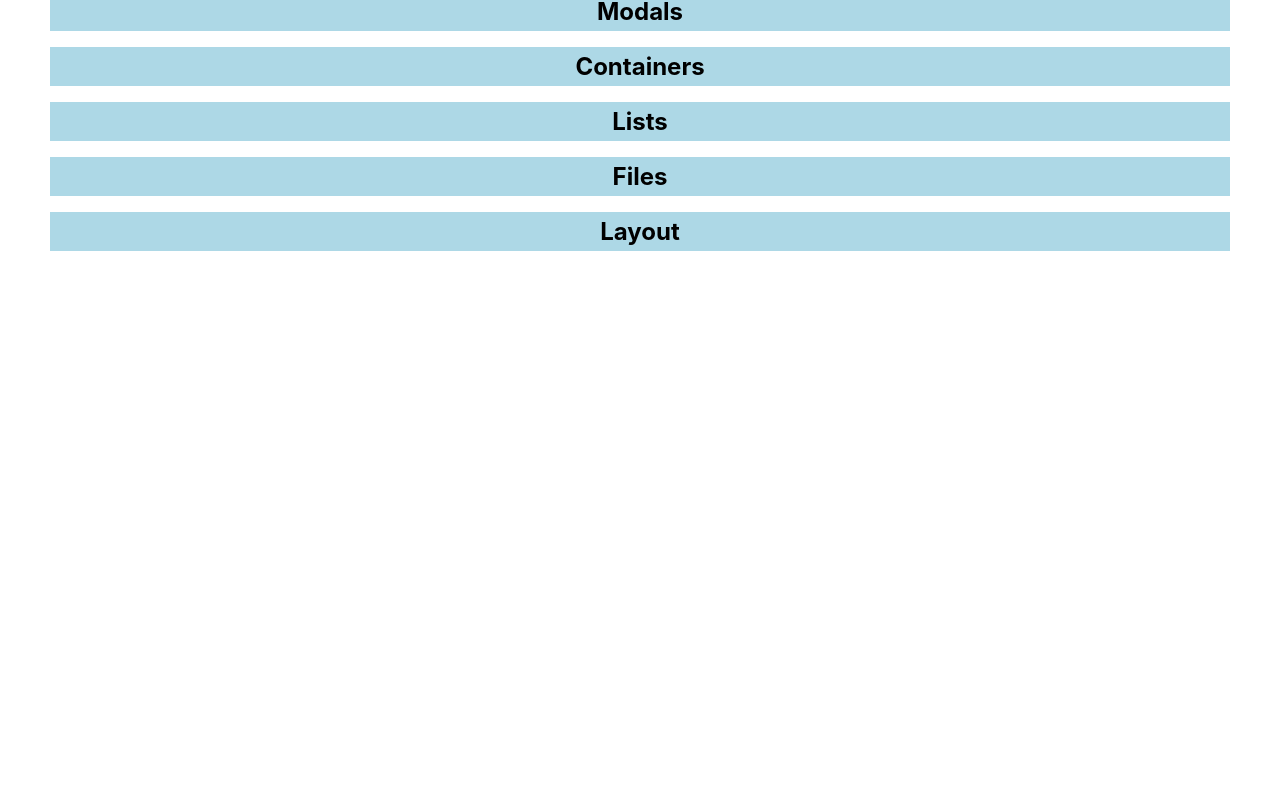
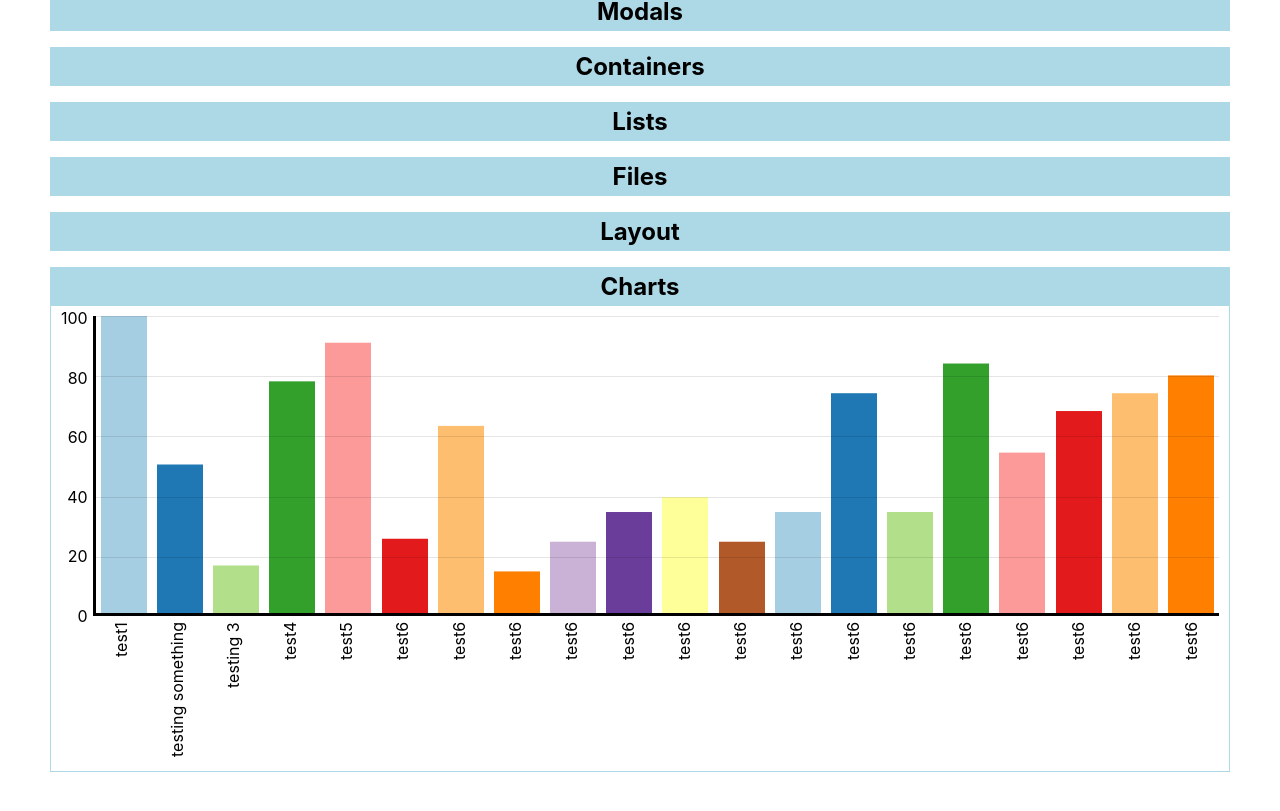
Before and after one commit to Vyper248/React-Components, a React (Create React App) app: page / in a window 1280 px wide. Shown: the part 525-1336 px from the top of the page. Before the commit the page ends 1281 px from the top, so only its background shows below. Built offline with nearby package versions, Linux system fonts and the light colour scheme.

Commit message:
Added BarChart component

```diff
--- a/src/App.js
+++ b/src/App.js
@@ -44,6 +44,7 @@ import Download from './components/Files/Download';
 
 import Card from './components/Layout/Card';
 import Grid from './components/Layout/Grid';
+import BarChart from './components/Charts/BarChart';
 
 function App() {
 	const [textInput, setTextInput] = useState('Hello');
@@ -73,6 +74,29 @@ function App() {
 		['Dan', '1987-07-01', 'London', 'UK'],
 		['Phil', '1993-10-27', 'Cambridge', 'UK'],
 		['Heather', '1984-05-16', 'Paris', 'France']
+	];
+
+	const chartData = [
+		{label: 'test1', value: 100},
+		{label: 'testing something', value: 50},
+		{label: 'testing 3', value: 16},
+		{label: 'test4', value: 78},
+		{label: 'test5', value: 91},
+		{label: 'test6', value: 25},
+		{label: 'test6', value: 63},
+		{label: 'test6', value: 14},
+		{label: 'test6', value: 24},
+		{label: 'test6', value: 34},
+		{label: 'test6', value: 39},
+		{label: 'test6', value: 24},
+		{label: 'test6', value: 34},
+		{label: 'test6', value: 74},
+		{label: 'test6', value: 34},
+		{label: 'test6', value: 84},
+		{label: 'test6', value: 54},
+		{label: 'test6', value: 68},
+		{label: 'test6', value: 74},
+		{label: 'test6', value: 80},
 	];
 
 	const onChangeList = (arr) => {
@@ -323,6 +347,10 @@ function App() {
 					</Grid>
 				</DropdownContainer>
 
+				<DropdownContainer heading='Charts' open={true} instant={true}>
+					<BarChart rangeStart={0} rangeEnd={100} data={chartData}/>
+				</DropdownContainer>
+
 				{/* Modals should be at the end to prevent possible glitches */}
 				<Modal open={modal1Open} width='400px' closeFunc={() => setModal1Open(false)} closeOnClickOutside={true}>
 					<section>
--- /dev/null
+++ b/src/components/Charts/BarChart.js
@@ -0,0 +1,132 @@
+import styled from 'styled-components';
+
+const StyledComp = styled.div`
+    display: grid;
+    grid-template-columns: fit-content(50px) auto;
+
+    & #container {
+        overflow: scroll;
+        text-align: left;
+    }
+
+    & #range {
+        position: relative;
+        top: -8px;
+        display: flex;
+        flex-direction: column;
+        justify-content: space-between;
+        height: ${props => props.height+18+'px'};
+
+        div {
+            text-align: right;
+            margin-right: 5px;
+        }
+    }
+
+    & #chart, & #labels {
+        width: ${props => props.width ? props.width : '100%'};
+        min-width: ${props => `${props.numberItems*30}px`};
+        max-width: ${props => props.maxBarWidth ? `${props.numberItems*props.maxBarWidth}px` : ''};
+        display: inline-grid;
+        grid-template-columns: repeat(${props => props.numberItems}, 1fr);
+        grid-gap: 10px;
+        padding-left: 5px;
+        padding-right: 5px;
+    }
+
+    & #chart {
+        height: ${props => props.height+'px'};
+        border-left: 3px solid black;
+        border-bottom: 3px solid black;
+
+        .bar {
+            display: inline-block;
+            background-color: #DDD;
+            width: 100%;
+            height: 100%;
+            transform-origin: bottom;
+            transition: 0.5s transform;
+            margin: auto;
+        }
+    }
+
+    & #labels {
+        .label {
+            display: inline-flex;
+            width: 100%;
+            writing-mode: vertical-lr;
+            transform: rotate(180deg);
+            justify-content: flex-end;
+            align-items: center;
+            margin-top: 5px;
+        }
+    }
+
+    & #chartContainer {
+        position: relative;
+
+        .rangeLine {
+            border-bottom: 1px solid black;
+            opacity: 0.1;
+            width: calc(100% - 3px);
+            max-width: ${props => props.width ? props.width : `${props.numberItems*props.maxBarWidth}px`};
+            position: absolute;
+            top: 50%;
+            left: 3px;
+            z-index: 2;
+        }
+    }
+
+`
+
+const BarChart = ({rangeStart, rangeEnd, data, height=300, sameColor, rangeLines=5, ...rest}) => {
+    const colors = ['#a6cee3','#1f78b4','#b2df8a','#33a02c','#fb9a99','#e31a1c','#fdbf6f','#ff7f00','#cab2d6','#6a3d9a','#ffff99','#b15928'];
+    if (rangeLines > 10) rangeLines = 10;
+    if (rangeLines < 1) rangeLines = 1;
+
+    let lowestValue = data.reduce((a,c) => {
+        if (c.value < a) return c.value;
+        return a;
+    }, Infinity);
+
+    let highestValue = data.reduce((a,c) => {
+        if (c.value > a) return c.value;
+        return a;
+    }, 0);
+
+    if (rangeStart === undefined) rangeStart = lowestValue < 100 ? 0 : lowestValue;
+    if (rangeEnd === undefined) rangeEnd = highestValue;
+
+    let mappedData = data.map((obj, i) => {
+        let newObj = {...obj};
+        newObj.height = newObj.value / rangeEnd;
+        newObj.color = sameColor === undefined ? colors[i%colors.length] : sameColor;
+        newObj.id = i;
+        return newObj;
+    });
+
+    //create array used for creating range lines and values
+    let rangeArr = new Array(rangeLines).fill(1).map((x,i) => Math.round((rangeEnd/rangeLines) * (rangeLines - i)));
+
+    return (
+        <StyledComp height={height} numberItems={data.length} {...rest}>
+            <div id='range'>
+                { rangeArr.map(x => <div>{x}</div>) }
+                <div>{rangeStart}</div>
+            </div>
+            <div id='container'>
+                <div id='chartContainer'>
+                    { rangeArr.map((x,i) => <div className='rangeLine' style={{top:`${(100/rangeArr.length)*i}%`}}></div>) }
+                    <div id='chart'>
+                        { mappedData.map(obj => <div title={obj.value} key={`bar-${obj.id}`} className='bar' style={{transform: `scale(1, ${obj.height})`, backgroundColor: obj.color}}/>) }
+                    </div>
+                </div>
+                <div id='labels'>
+                    { mappedData.map(obj => <div key={`label-${obj.id}`} className='label'>{obj.label}</div>) }
+                </div>
+            </div>
+        </StyledComp>
+    );
+}
+
+export default BarChart;
```
